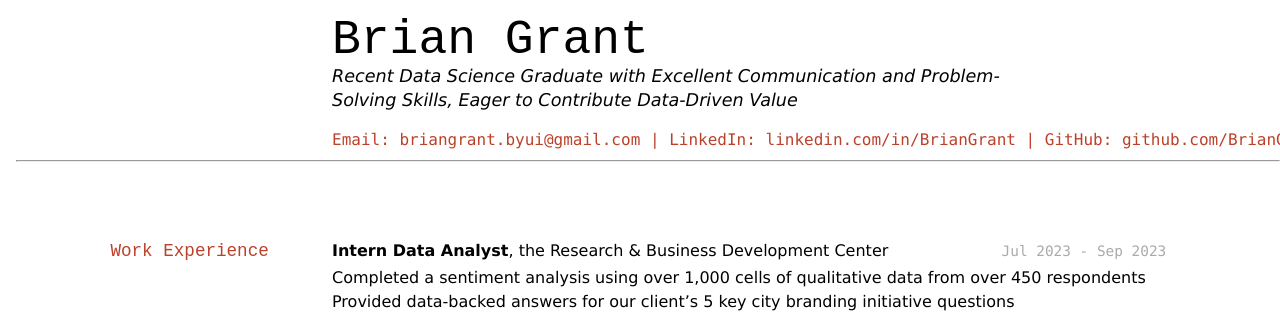
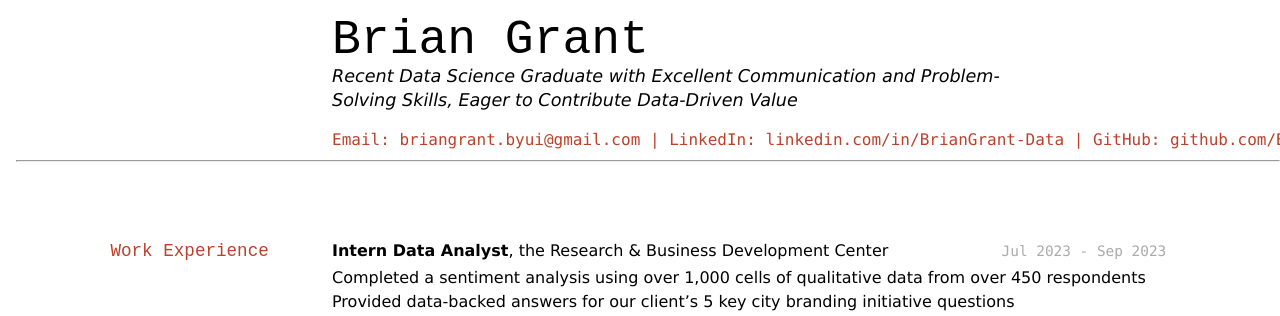
Before and after one commit to BrianGrant-Data/Resume, a Jekyll site: the page built from docs/index.md, in a window 1280 px wide. Shown: the top 316 px of the page. Built offline with Jekyll 4.4.1, drawn with Linux system fonts in a browser that asks for light colours.

Commit message:
Update index.md

```diff
--- a/docs/index.md
+++ b/docs/index.md
@@ -7,7 +7,7 @@
 Recent Data Science Graduate with Excellent Communication and Problem-Solving Skills, Eager to Contribute Data-Driven Value
 <div id="webaddress">
 Email: <a href="mailto:briangrant.byui@gmail.com">briangrant.byui@gmail.com</a>
-| LinkedIn: <a href="https://linkedin.com/in/BrianGrant">linkedin.com/in/BrianGrant</a>
+| LinkedIn: <a href="https://linkedin.com/in/BrianGrant-Data">linkedin.com/in/BrianGrant-Data</a>
 | GitHub: <a href="https://github.com/BrianGrant-Data">github.com/BrianGrant-Data</a>
 
 </div>
```
